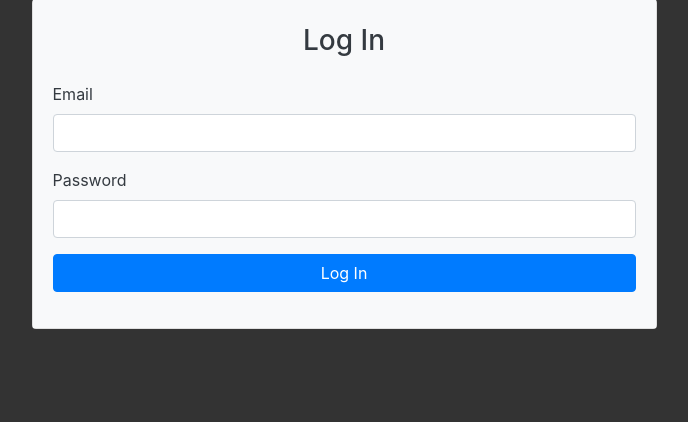
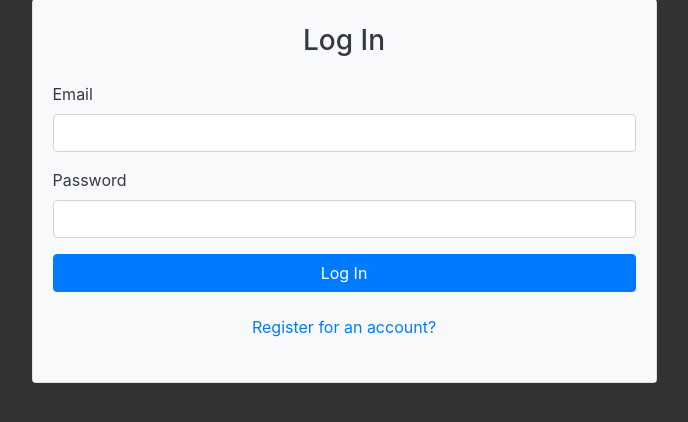
Before and after one commit to Ollie-lee/Agile_Proj2, a Flask app: page /login in a window 1280 px wide. Shown: the part 97-519 px from the top of the page, without its empty margins (296-984 px from the left). Run offline with Flask 2, Linux system fonts and the light colour scheme; some libraries are stand-ins or nearby versions.

Commit message:
modified login page

```diff
--- a/OnlineAssessment/templates/login.html
+++ b/OnlineAssessment/templates/login.html
@@ -29,6 +29,7 @@
                     <div class="form-group">
                     {{ form.submit(class="btn btn-primary btn-block") }}
                     </div>
+                    <p class="text-center"><a href="{{ url_for('users.register') }}" class="btn">Register for an account?</a></p>
                 </form>
             </div>
         </div>
```
